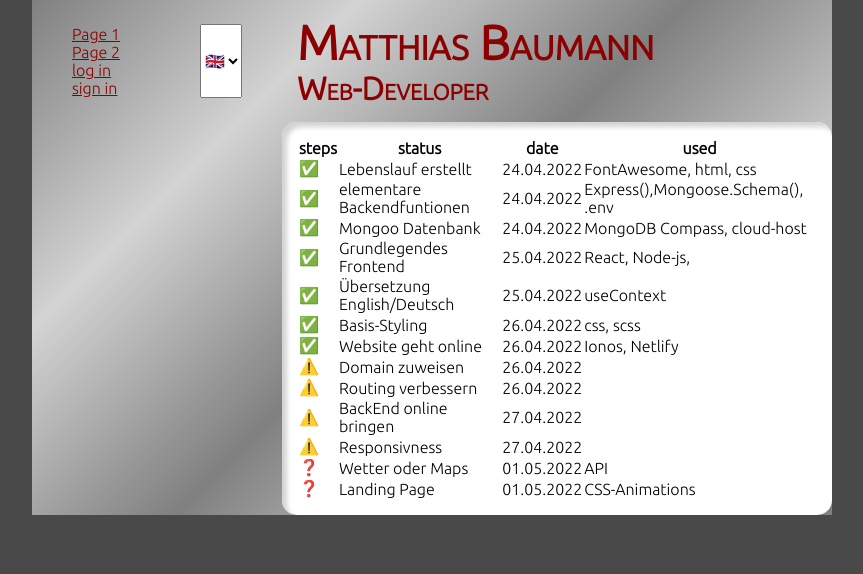
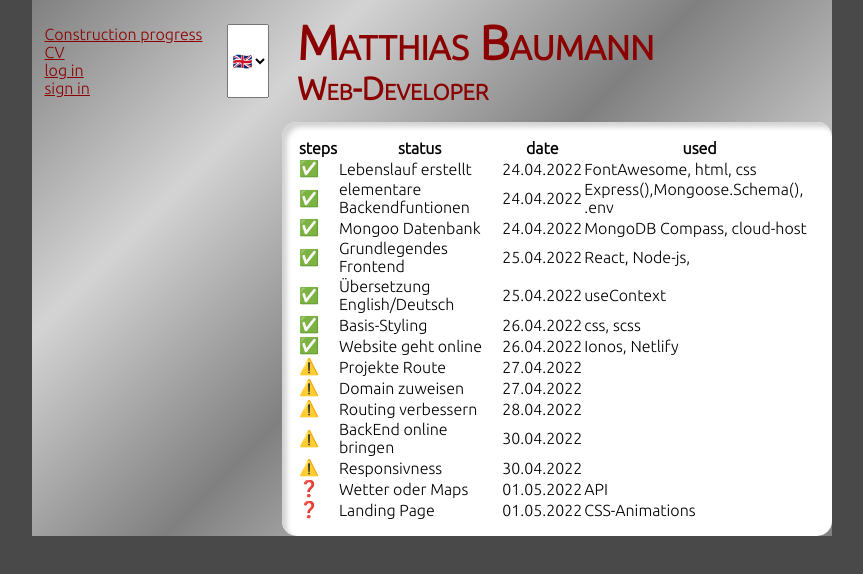
Before and after one commit to mcbauman/jepleting, a React (Create React App) app: page /main/page1 in a window 1280 px wide. Shown: the top 574 px of the page, without its empty margins (208-1071 px from the left). Built offline with nearby package versions, Linux system fonts and the light colour scheme.

Commit message:
landing Page CV

```diff
--- a/src/App.jsx
+++ b/src/App.jsx
@@ -14,7 +14,7 @@ export default function App(){
                 <Nav/>
                 <Routes>
                     <Route path="main/page1" element={<Page1/>}></Route>
-                    <Route path="main/page2" element={<CV/>}></Route>
+                    <Route path="/" element={<CV/>}></Route>
                     <Route path="main/logIn" element={<LogIn/>}></Route>
                     <Route path="main/signIn" element={<SignIn/>}></Route>
                 </Routes>
--- a/src/Nav.jsx
+++ b/src/Nav.jsx
@@ -10,7 +10,7 @@ export default function Header(){
         <nav>
             <div>
                 <NavLink to="/main/page1">{trans[lang].page1}</NavLink>
-                <NavLink to="/main/page2">{trans[lang].page2}</NavLink>
+                <NavLink to="/">{trans[lang].page2}</NavLink>
                 <NavLink to="/main/logIn">{trans[lang].logIn}</NavLink>
                 <NavLink to="/main/signIn">{trans[lang].signIn}</NavLink>
             </div>
--- a/src/components/lang.js
+++ b/src/components/lang.js
@@ -4,8 +4,8 @@ const trans={
         changeTheme:"Design wählen",
         main:"Hauptteil",
         footer:"Fußnote",
-        page1:"Seite 1",
-        page2:"Seite 2",
+        page1:"Forschritt der Website",
+        page2:"Lebenslauf",
         logIn:"log in",
         signIn:"Profil erstellen",
         gender:"Anrede",
@@ -26,8 +26,8 @@ const trans={
         changeTheme:"change theme",
         main:"mainpart",
         footer:"footer",
-        page1:"Page 1",
-        page2:"Page 2",
+        page1:"Construction progress",
+        page2:"CV",
         logIn:"log in",
         signIn:"sign in",
         gender:"gender",
@@ -48,8 +48,8 @@ const trans={
         changeTheme:"change theme",
         main:"mainpart",
         footer:"footer",
-        page1:"Page 1",
-        page2:"Page 2",
+        page1:"Contruction progress",
+        page2:"CV",
         logIn:"log in",
         signIn:"sign in",
         gender:"gender",
--- a/src/pages/Page1.jsx
+++ b/src/pages/Page1.jsx
@@ -66,26 +66,32 @@ export default function Page1(){
                     </tr>
                     <tr>
                         <td>⚠️</td>
+                        <td>Projekte Route</td>
+                        <td>27.04.2022</td>
+                        <td></td>
+                    </tr>
+                    <tr>
+                        <td>⚠️</td>
                         <td>Domain zuweisen</td>
-                        <td>26.04.2022</td>
+                        <td>27.04.2022</td>
                         <td></td>
                     </tr>
                     <tr>
                         <td>⚠️</td>
                         <td>Routing verbessern</td>
-                        <td>26.04.2022</td>
+                        <td>28.04.2022</td>
                         <td></td>
                     </tr>
                     <tr>
                         <td>⚠️</td>
                         <td>BackEnd online bringen</td>
-                        <td>27.04.2022</td>
+                        <td>30.04.2022</td>
                         <td></td>
                     </tr>
                     <tr>
                         <td>⚠️</td>
                         <td>Responsivness</td>
-                        <td>27.04.2022</td>
+                        <td>30.04.2022</td>
                         <td></td>
                     </tr>
                     <tr>
```
